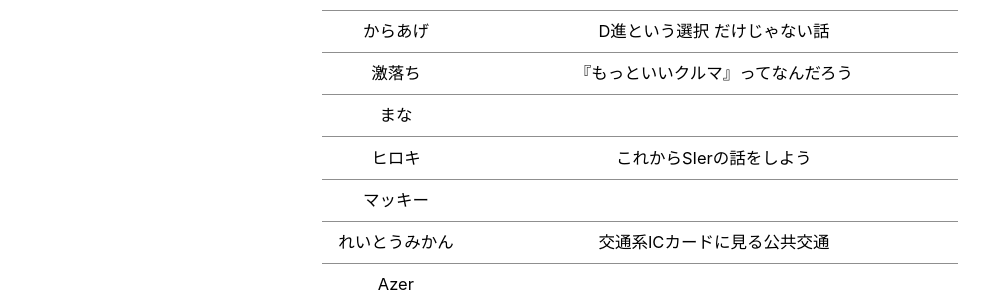
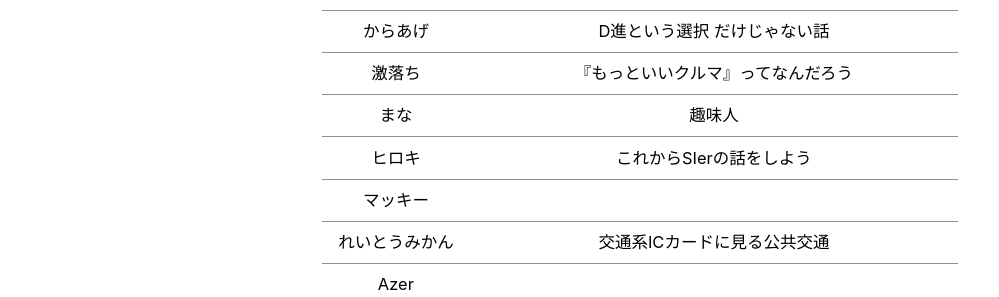
Before and after one commit to tofuconf/tofuconf.club, a Jekyll site: the page built from _posts/2018-10-15-3rd-tofuconf-general.md, in a window 1280 px wide and 900 px high, scrolled down 4743 px. Shown: the part 155-452 px from the top of the window, without its empty margins (0-999 px from the left). Built offline with Jekyll 4.4.1, drawn with Linux system fonts in a browser that asks for light colours; nearby versions of some CDN libraries.

Commit message:
Update presenters list

```diff
--- a/_posts/2018-10-15-3rd-tofuconf-general.md
+++ b/_posts/2018-10-15-3rd-tofuconf-general.md
@@ -123,7 +123,7 @@ tofuConf#3ではアカデミック枠（課題研究や卒論など）を用意
 | syusen |  |
 | からあげ | D進という選択 だけじゃない話 |
 | 激落ち | 『もっといいクルマ』ってなんだろう |
-| まな |  |
+| まな | 趣味人 |
 | ヒロキ | これからSIerの話をしよう |
 | マッキー |  |
 | れいとうみかん | 交通系ICカードに見る公共交通 |
```
